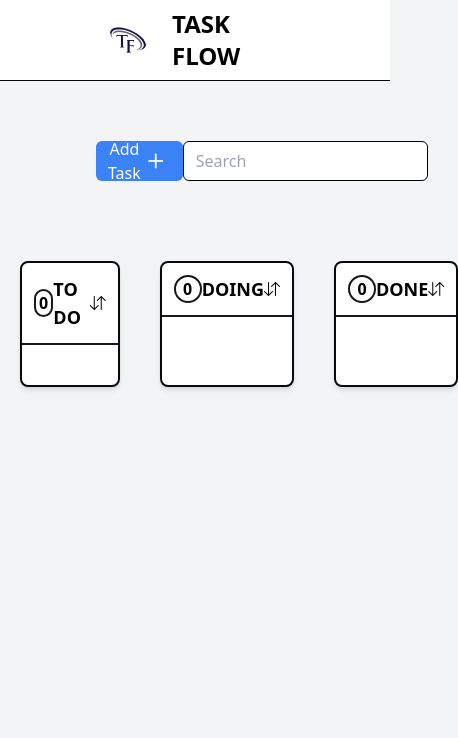
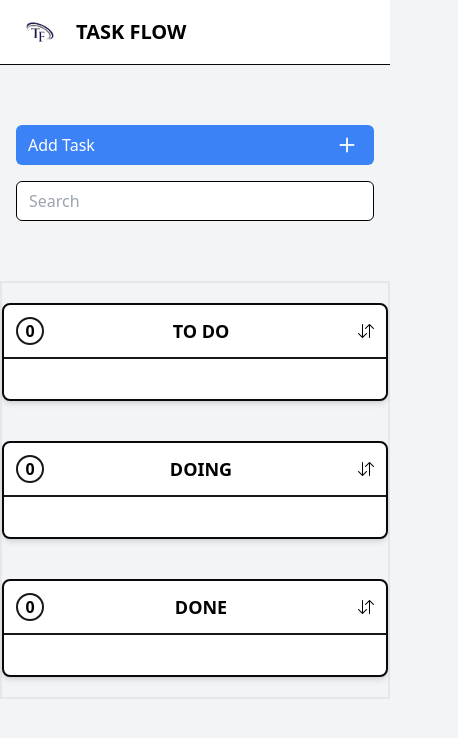
Before and after one commit to Youcode-Classe-E-2024-2025/amine_sabri-todo, a website: page index.html in a window 390 px wide. Shown: the whole page, 458 px wide, since content can reach past the window. Drawn offline with nearby package versions, Linux system fonts and the light colour scheme.

Commit message:
ajouter responsive

```diff
--- a/assets/js/main.js
+++ b/assets/js/main.js
@@ -146,7 +146,6 @@ function ajouteTask() {
 function deleteTask(index) {
     let tasks = JSON.parse(localStorage.getItem('taskss')) || [];
 
-    // Prompt for confirmation before deleting
     if (confirm("wx mataakad bghi tam7i tache ?")) {
         tasks.splice(index, 1);
         localStorage.setItem('taskss', JSON.stringify(tasks));
--- a/index.html
+++ b/index.html
@@ -9,20 +9,21 @@
     <title>Document</title>
 </head>
 <body class="bg-gray-100">
-    <header class="border-b border-zinc-950 flex items-center px-24 p-2 font-bold font-sans bg-white">
-        <img src="./assets/images/Task Flow logo.png" alt="logo not found" class="w-16 h-16"><h1 class="text-2xl ml-3">TASK FLOW</h1>
+    <header class="border-b border-zinc-950 flex items-center px-4 md:px-8 lg:px-24 p-2 font-bold font-sans bg-white">
+        <img src="./assets/images/Task Flow logo.png" alt="logo not found" class="w-12 h-12 md:w-16 md:h-16">
+        <h1 class="text-xl md:text-2xl ml-3">TASK FLOW</h1>
     </header>
 
-    <section class="flex justify-between px-24 p-5 my-10">
-        <button id="btnAdd" class=" rounded-md w-64 h-10 flex justify-between px-3 items-center bg-blue-500 text-white hover:bg-blue-600 transition duration-200">
+    <section class="flex flex-col md:flex-row justify-between px-4 md:px-24 p-5 my-10">
+        <button id="btnAdd" class="rounded-md w-full md:w-64 h-10 flex justify-between px-3 items-center bg-blue-500 text-white hover:bg-blue-600 transition duration-200 mb-4 md:mb-0">
             Add Task <span class="text-3xl"><i class="bi bi-plus"></i></span>
         </button>
-        <input type="text" placeholder="Search" class="border border-black rounded-md w-64 h-10 outline-none ps-3 hover:border-blue-500 transition duration-200">
+        <input type="text" placeholder="Search" class="border border-black rounded-md w-full md:w-64 h-10 outline-none ps-3 hover:border-blue-500 transition duration-200">
     </section>
 
-    <section class="container flex justify-around h-full">
 
-        <div class="todo border-2 border-zinc-950 m-5 w-96 pb-4 flex flex-col items-center bg-white shadow-md rounded-lg">
+    <section class="container mx-auto flex flex-col md:flex-row justify-around items-center h-full border-2">
+        <div class="todo border-2 border-zinc-950 m-5 w-full  md:w-96 pb-4 flex flex-col items-center bg-white shadow-md rounded-lg sm:w-full ">
             <div class="header-todo border-b-2 border-zinc-900 flex justify-between items-center w-full p-3">
                 <p id="countTodo" class="font-bold w-7 border-2 border-zinc-900 rounded-full text-center">0</p>
                 <h2 class="font-bold text-lg">TO DO</h2>
@@ -33,8 +34,7 @@
             </div>
         </div>
 
-
-        <div id="doing" class="todo border-2 border-zinc-950 m-5 w-96 pb-4 flex flex-col items-center bg-white shadow-md rounded-lg">
+        <div id="doing" class="todo border-2 border-zinc-950 m-5 w-full md:w-96 pb-4 flex flex-col items-center bg-white shadow-md rounded-lg sm:w-full ">
             <div class="header-todo border-b-2 border-zinc-900 flex justify-between items-center w-full p-3">
                 <p id="countDoing" class="font-bold w-7 border-2 border-zinc-900 rounded-full text-center">0</p>
                 <h2 class="font-bold text-lg">DOING</h2>
@@ -45,8 +45,7 @@
             </div>
         </div>
 
-
-        <div id="done" class="todo border-2 border-zinc-950 m-5 w-96 pb-4 flex flex-col items-center bg-white shadow-md rounded-lg">
+        <div id="done" class="todo border-2 border-zinc-950 m-5 w-full md:w-96 pb-4 flex flex-col items-center bg-white shadow-md rounded-lg sm:w-full ">
             <div class="header-todo border-b-2 border-zinc-900 flex justify-between items-center w-full p-3">
                 <p id="countDone" class="font-bold w-7 border-2 border-zinc-900 rounded-full text-center">0</p>
                 <h2 class="font-bold text-lg">DONE</h2>
@@ -57,6 +56,7 @@
             </div>
         </div>
     </section>
+
 
 
 
```
